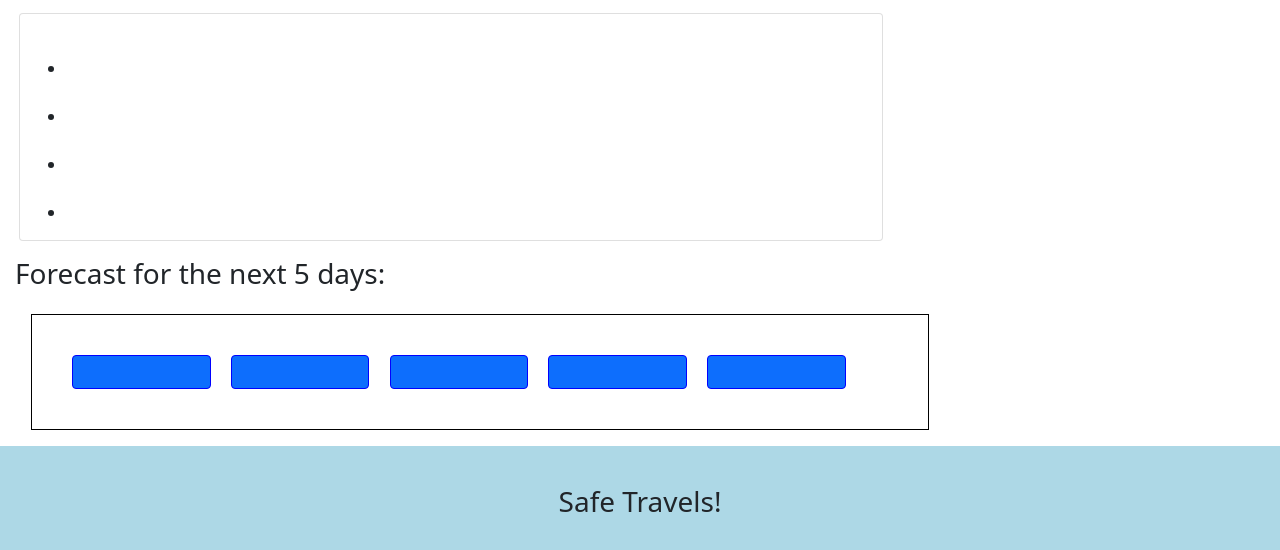
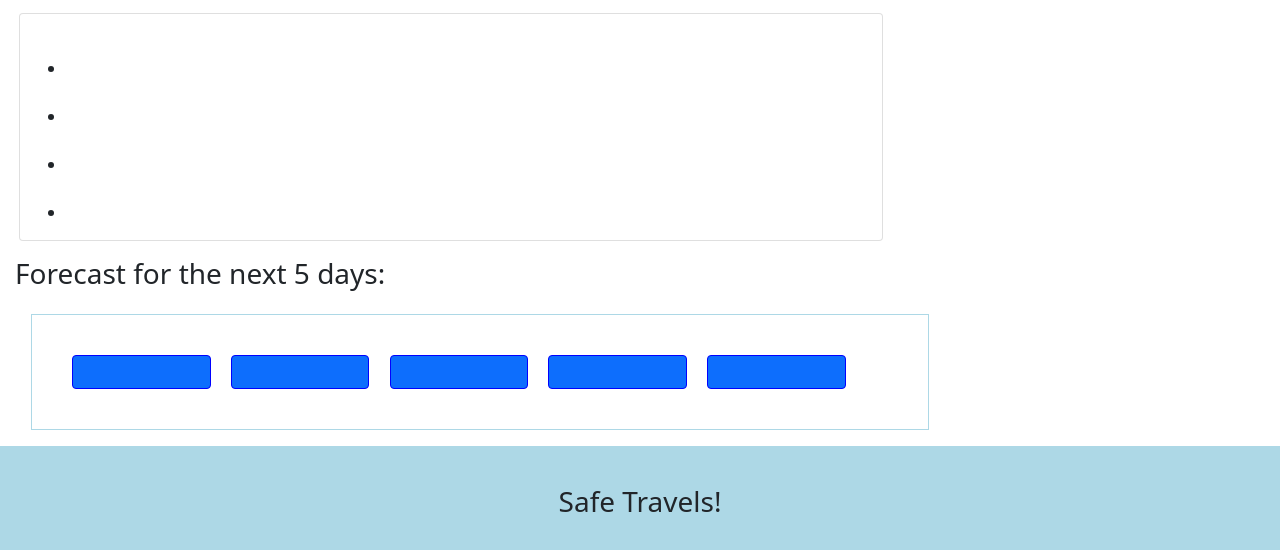
Before and after one commit to AjaypalGhuman/weather-now, a plain HTML site: page index.html in a window 1280 px wide. Shown: the part 452-1002 px from the top of the page. Drawn offline with nearby package versions, Linux system fonts and the light colour scheme.

```diff
--- a/assets/css/style.css
+++ b/assets/css/style.css
@@ -5,7 +5,7 @@
 }
 
 .parent {
-    border: 1px solid black;
+    border: 1px solid lightblue;
     margin: 1rem;
     padding: 2rem 2rem;
     text-align:justify;
```
Also changed, not shown: index.html (+1 -0 lines), assets/images/Screen Shot 2022-04-26 at 3.01.03 AM.png (added), assets/images/Screen Shot 2022-04-26 at 3.01.16 AM.png (added), 4 other files.
